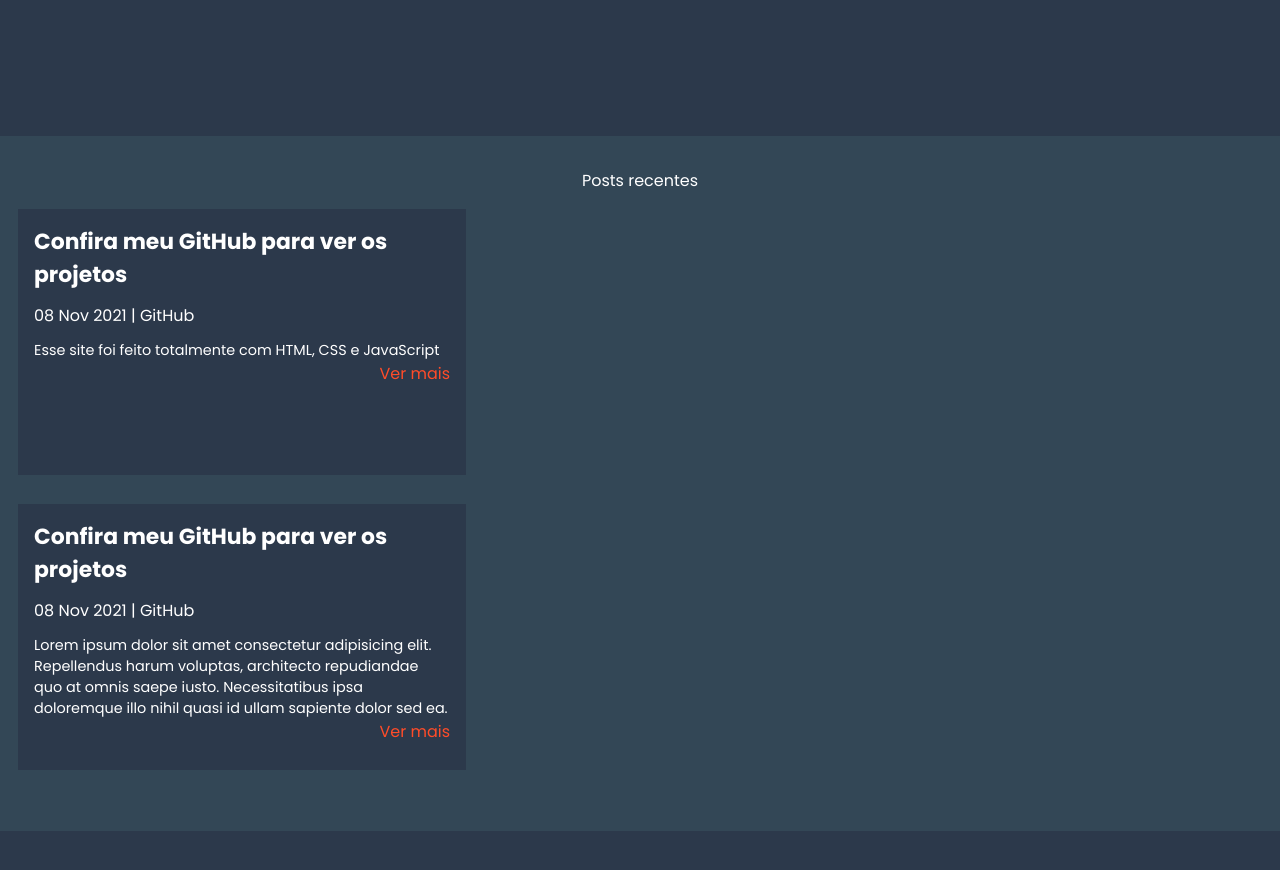
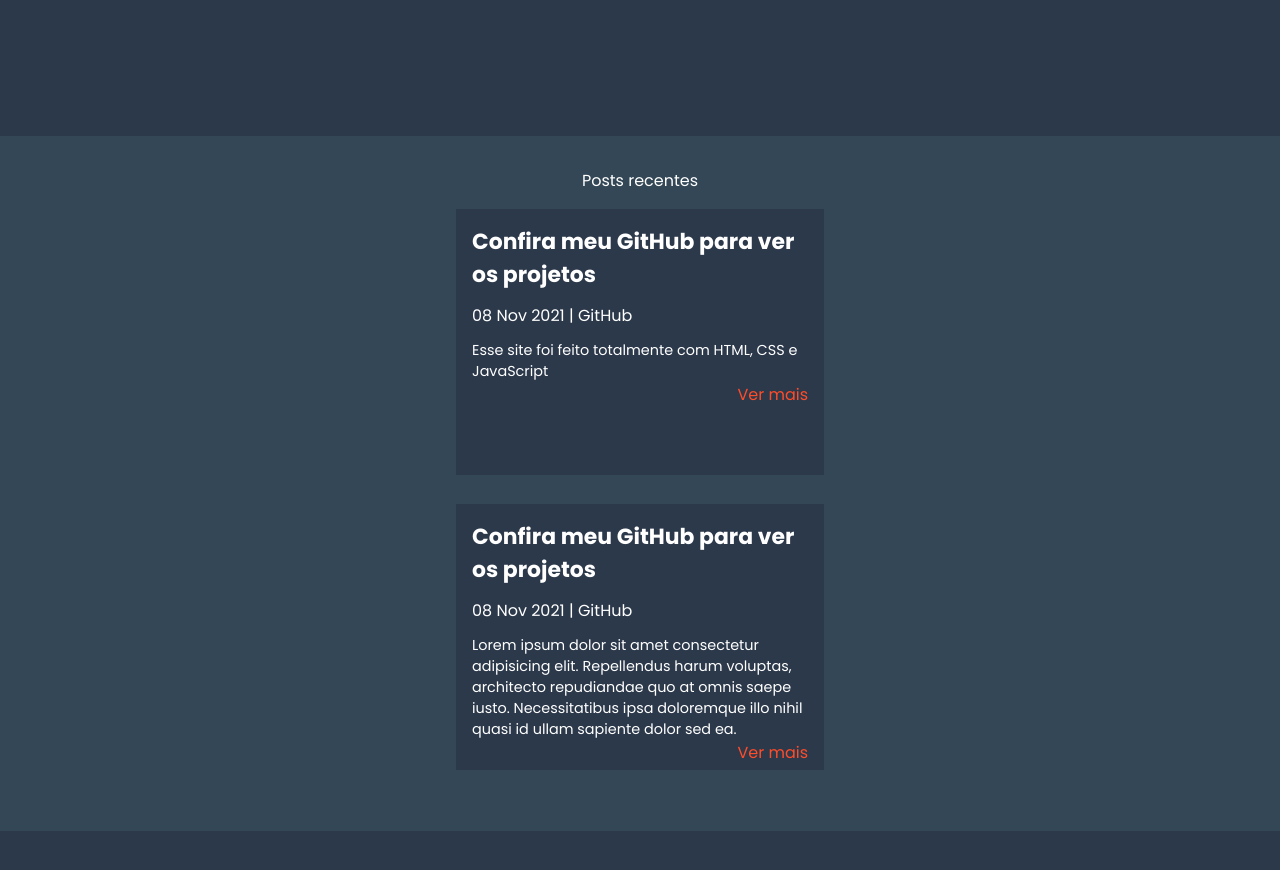
Before and after one commit to CunhaJoao1/webportifolio, a plain HTML site: page index.html in a window 1280 px wide. Shown: the part 500-1370 px from the top of the page. Drawn offline with Linux system fonts and the light colour scheme; files whose address does not match are found by name.

Commit message:
Second Commit
Fixed the lateral scroll

```diff
--- a/index.html
+++ b/index.html
@@ -7,6 +7,8 @@
 
   <!--ICONS-->
   <link rel="stylesheet" href="assets/icons/style.css">
+
+  <link rel="stylesheet" href="responsividade.css">
   <link rel="stylesheet" href="style.css">
 
   <link rel="preconnect" href="https://fonts.googleapis.com">
--- a/style.css
+++ b/style.css
@@ -7,6 +7,7 @@
 }
 body{
     background: #2C394B;
+    width: 100%;
 }
 a{
     text-decoration: none;
@@ -174,7 +175,10 @@ nav .icon-menu{
 #works{
     display: flex;
     flex-direction: column;
+    justify-content: center;
+    align-items: center;
     background: #334756;
+
 }
 .content{
     display: flex;
@@ -189,7 +193,7 @@ nav .icon-menu{
 .card{
     background: #2C394B;
     height: 16.62rem;
-    width: 28rem;
+    width: 23rem;
     padding: 1rem;
     margin-bottom: 1.81rem ;
 }
```
